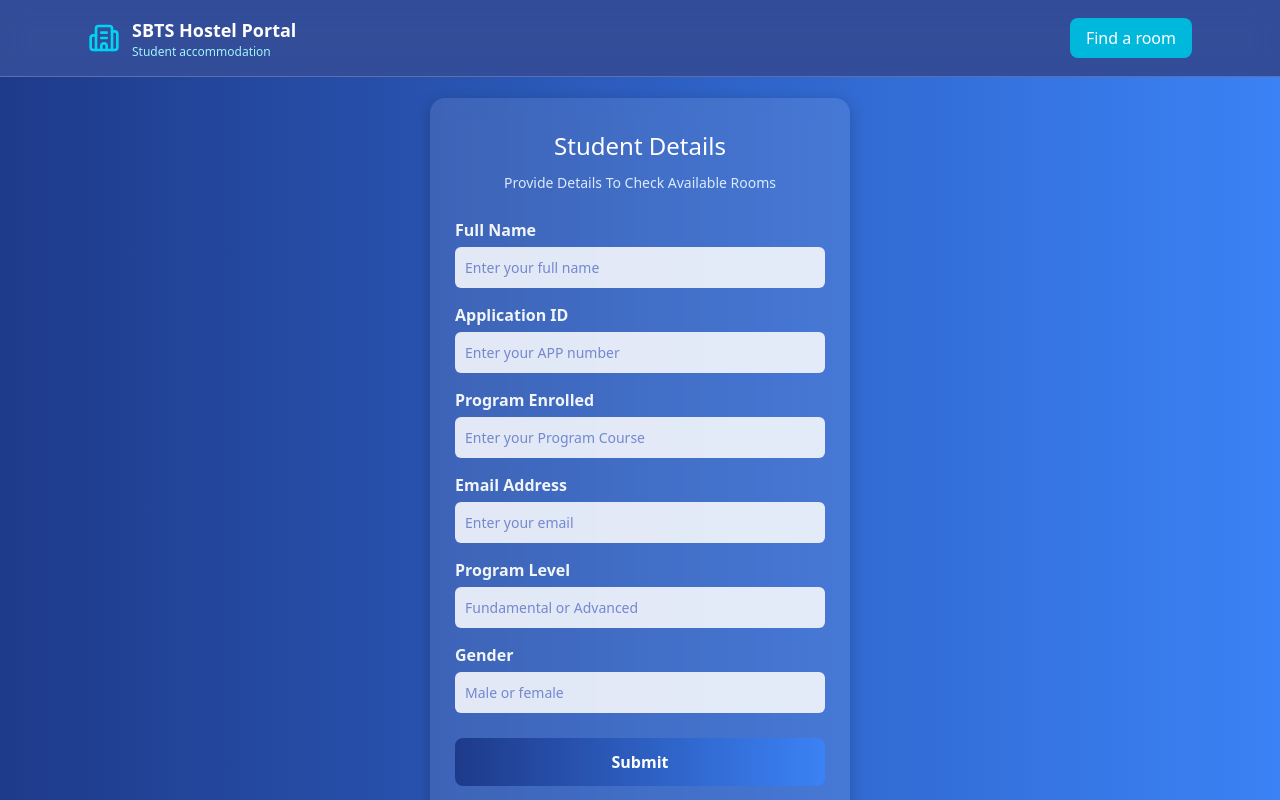
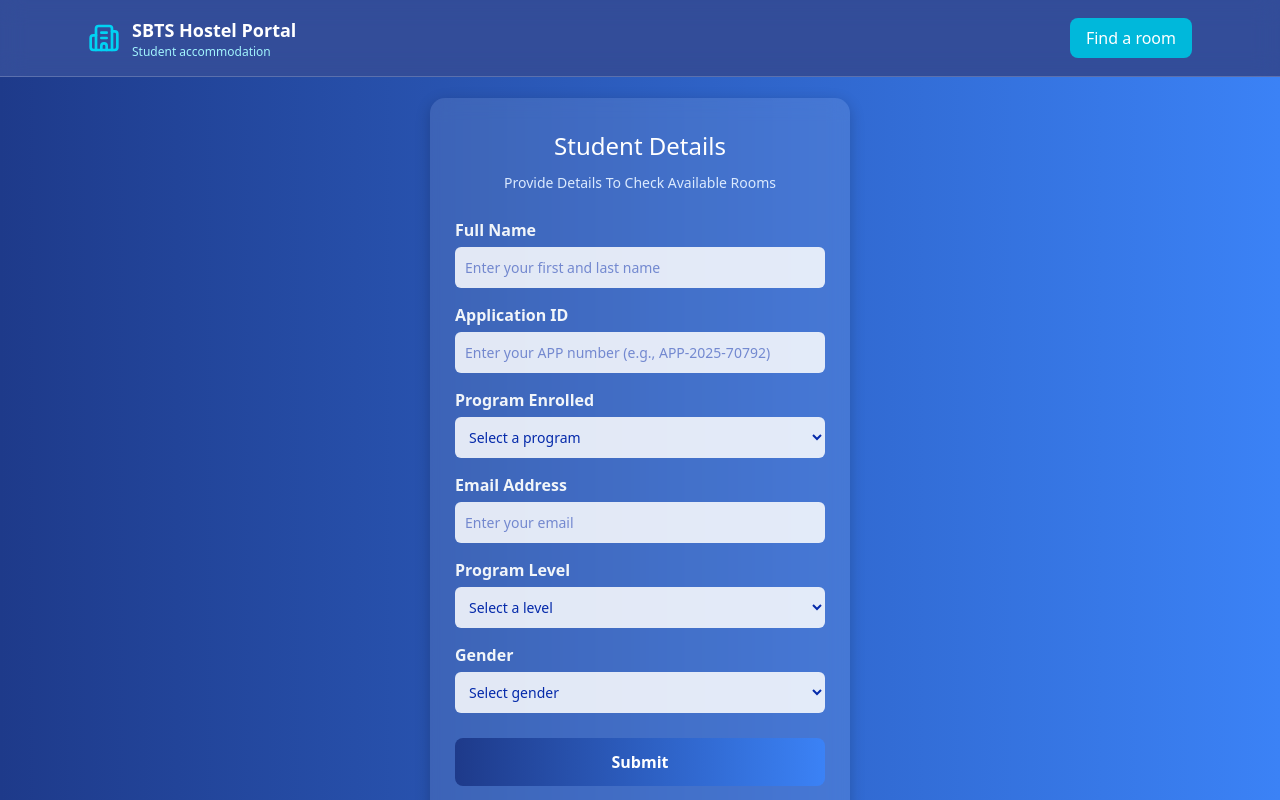
Before and after one commit to craftsman-da/hostel-system, a React (Vite) app: page /registration in a window 1280 px wide. Shown: the top 800 px of the page. Built offline with nearby package versions, Linux system fonts and the light colour scheme.

Commit message:
Updated student detail submission, awaiting Cors access at the backend

```diff
--- a/src/components/RegistrationPage.jsx
+++ b/src/components/RegistrationPage.jsx
@@ -8,53 +8,40 @@ import { useSignup } from '../hooks/UseSignup';
 const registrationSchema = z.object({
   fullname: z
     .string()
-    .min(3, "Full name must be at least 3 characters")
-    .max(50, "Full name cannot exceed 50 characters")
-    .regex(/^[a-zA-Z\s]+$/, "Full name should contain only letters and spaces"),
+    .min(3, 'Full name must be at least 3 characters')
+    .max(50, 'Full name cannot exceed 50 characters')
+    .regex(/^[a-zA-Z\s]+$/, 'Full name should contain only letters and spaces')
+    .refine(
+      (val) => val.trim().split(/\s+/).length >= 2,
+      'Please enter both first name and last name'
+    ),
 
-    app_id: z
+  appID: z
     .string()
-      .min(3, "Application ID is required")
+    .min(3, 'Application ID is required')
     .regex(
       /^APP-\d{4}-\d+$/,
       "Application ID must follow the format 'APP-YYYY-XXXXX' (e.g., APP-2025-70792)"
     ),
 
-  program: z
-    .string()
-    .min(2, "Program name is required")
-    .max(100, "Program name is too long"),
+  program: z.string().min(2, 'Program name is required'),
 
   email: z
     .string()
-    .email("Please enter a valid email address")
-    .min(5, "Email address is required"),
+    .email('Please enter a valid email address')
+    .min(5, 'Email address is required'),
 
-  level: z
-    .string()
-    .refine(
-      (val) =>
-        ["fundamental", "advanced"].includes(val.toLowerCase()),
-      "Program level must be either 'Fundamental' or 'Advanced'"
-    ),
+  programLevel: z.string().min(1, 'Program level is required'),
 
-  gender: z
-    .string()
-    .refine(
-      (val) =>
-        ["male", "female"].includes(val.toLowerCase()),
-      "Gender must be either 'Male' or 'Female'"
-    ),
+  gender: z.string().min(1, 'Gender is required'),
 });
-
-
 
 const RegistrationPage = () => {
   const navigate = useNavigate();
   const {
     register,
     handleSubmit,
-    formState: { errors }
+    formState: { errors },
   } = useForm({
     resolver: zodResolver(registrationSchema),
     defaultValues: {
@@ -64,15 +51,28 @@ const RegistrationPage = () => {
       email: '',
       programLevel: '',
       gender: '',
-    }
+    },
   });
-const { signupFn} = useSignup()
+  const { signupFn } = useSignup();
+
   const onSubmit = (data) => {
-    signupFn(data);
-     console.log(data);
+    const nameParts = data.fullname.trim().split(/\s+/);
+    const firstName = nameParts[0] || '';
+    const lastName = nameParts.slice(1).join(' ') || '';
 
+    const backendData = {
+      firstName,
+      lastName,
+      appID: data.appID,
+      email: data.email,
+      gender: data.gender.toLowerCase(),
+      program: data.program,
+      programLevel: data.programLevel.toLowerCase(),
     };
-console.log(errors)
+    signupFn(backendData);
+    console.log('Send Data', backendData);
+  };
+
   const styles = {
     body: {
       background: 'linear-gradient(to right, #1e3a8a, #3b82f6)',
@@ -126,6 +126,18 @@ console.log(errors)
         backgroundColor: 'white',
       },
     },
+    select: {
+      width: '100%',
+      color: '#052aaa',
+      padding: '10px',
+      border: 'none',
+      borderRadius: '6px',
+      fontSize: '14px',
+      outline: 'none',
+      backgroundColor: 'rgba(255, 255, 255, 0.85)',
+      appearance: 'auto',
+      cursor: 'pointer',
+    },
     button: {
       width: '100%',
       padding: '12px',
@@ -162,46 +174,76 @@ console.log(errors)
       color: '#ffb4b4',
       fontSize: '12px',
       marginTop: '5px',
-    }
+    },
   };
 
+  const programOptions = [
+    { value: '', label: 'Select a program' },
+    { value: 'Software Development', label: 'Software Development' },
+    { value: 'Cybersecurity', label: 'Cybersecurity' },
+    { value: 'Project Management', label: 'Project Management' },
+    { value: 'Call Center Attendant', label: 'Call Center Attendant' },
+    { value: 'BPO', label: 'BPO' },
+    { value: 'Emerging Technologies', label: 'Emerging Technologies' },
+  ];
+
+  const programLevelOptions = [
+    { value: '', label: 'Select a level' },
+    { value: 'Fundamental', label: 'Fundamental' },
+    { value: 'Advanced', label: 'Advanced' },
+  ];
+
+  const genderOptions = [
+    { value: '', label: 'Select gender' },
+    { value: 'Male', label: 'Male' },
+    { value: 'Female', label: 'Female' },
+  ];
 
   const formFields = [
     {
       id: 'fullname',
       label: 'Full Name',
       type: 'text',
-      placeholder: 'Enter your full name',
+      placeholder: 'Enter your first and last name',
+      component: 'input',
     },
     {
-      id: 'app_id',
+      id: 'appID',
       label: 'Application ID',
       type: 'text',
-      placeholder: 'Enter your APP number',
+      placeholder: 'Enter your APP number (e.g., APP-2025-70792)',
+      component: 'input',
     },
     {
       id: 'program',
       label: 'Program Enrolled',
-      type: 'text',
-      placeholder: 'Enter your Program Course',
+      type: 'select',
+      placeholder: '',
+      options: programOptions,
+      component: 'select',
     },
     {
       id: 'email',
       label: 'Email Address',
       type: 'email',
       placeholder: 'Enter your email',
+      component: 'input',
     },
     {
-      id: 'level',
+      id: 'programLevel',
       label: 'Program Level',
-      type: 'text',
-      placeholder: 'Fundamental or Advanced',
+      type: 'select',
+      placeholder: '',
+      options: programLevelOptions,
+      component: 'select',
     },
     {
       id: 'gender',
       label: 'Gender',
-      type: 'text',
-      placeholder: 'Male or female',
+      type: 'select',
+      placeholder: '',
+      options: genderOptions,
+      component: 'select',
     },
   ];
 
@@ -221,6 +263,8 @@ console.log(errors)
               <label htmlFor={field.id} style={styles.label}>
                 {field.label}
               </label>
+
+              {field.component === 'input' ? (
                 <input
                   type={field.type}
                   id={field.id}
@@ -228,16 +272,27 @@ console.log(errors)
                   {...register(field.id)}
                   style={styles.input}
                 />
-              {errors[field.id ] && (
-                <p style={styles.errorText}>
-                  {errors[field.id]?.message}
-                </p>
+              ) : (
+                <select
+                  id={field.id}
+                  {...register(field.id)}
+                  style={styles.select}
+                >
+                  {field.options.map((option) => (
+                    <option key={option.value} value={option.value}>
+                      {option.label}
+                    </option>
+                  ))}
+                </select>
+              )}
+
+              {errors[field.id] && (
+                <p style={styles.errorText}>{errors[field.id]?.message}</p>
               )}
             </div>
           ))}
 
-
-          <button type="submit" style={styles.button}>
+          <button type='submit' style={styles.button}>
             Submit
           </button>
         </form>
--- a/src/components/RoomSelectionPage.jsx
+++ b/src/components/RoomSelectionPage.jsx
@@ -13,8 +13,8 @@ const RoomSelectionPage = () => {
   const navigate = useNavigate();
 
   const studentInfo = {
-    name: 'Mr. Patrick',
-    appId: 'STD001',
+    name: 'Sir. Patrick',
+    appId: 'APP-2025-19707',
     program: 'Cyber Security',
     level: 'Advanced Level',
     gender: 'Male',
@@ -26,7 +26,7 @@ const RoomSelectionPage = () => {
       block: 'Block A',
       capacity: 2,
       occupied: 1,
-      price: '40k/Month',
+      price: '10k/Week',
       gender: 'Male',
     },
     {
@@ -34,7 +34,7 @@ const RoomSelectionPage = () => {
       block: 'Block E',
       capacity: 2,
       occupied: 1,
-      price: '40k/Month',
+      price: '10k/Week',
       gender: 'Male',
     },
 
@@ -43,7 +43,7 @@ const RoomSelectionPage = () => {
       block: 'Block E',
       capacity: 2,
       occupied: 1,
-      price: '40k/Month',
+      price: '10k/Week',
       gender: 'Female',
     },
     {
@@ -51,7 +51,7 @@ const RoomSelectionPage = () => {
       block: 'Block E',
       capacity: 1,
       occupied: 0,
-      price: '40k/Month',
+      price: '10k/Week',
       gender: 'Female',
     },
     // Add more rooms as needed
--- a/src/components/VerificationPage.jsx
+++ b/src/components/VerificationPage.jsx
@@ -21,9 +21,7 @@ const VerificationPage = ({
           <div className='w-20 h-20 bg-cyan-100 rounded-full flex items-center justify-center mx-auto mb-4'>
             <User className='w-10 h-10 text-cyan-600' />
           </div>
-          <h2 className='text-2xl font-bold text-blue-900 mb-2'>
-            Student Identity
-          </h2>
+          <h2 className='text-2xl font-bold text-blue-900 mb-2'>Find A Room</h2>
           <p className='text-gray-600'>Enter your Application ID to proceed</p>
         </div>
 
--- a/src/hooks/useSignup.js
+++ b/src/hooks/useSignup.js
@@ -1,4 +1,3 @@
-
 import { useMutation } from 'react-query';
 import { Authservice } from '../services/auth';
 import { useNavigate } from 'react-router-dom';
@@ -6,15 +5,14 @@ import { useNavigate } from 'react-router-dom';
 export const useSignup = () => {
   const navigate = useNavigate();
 
-
   const { mutate: signupFn, isPending: isSignupPending } = useMutation({
     mutationFn: Authservice.signup,
     mutationKey: ['signup'],
     onSuccess: ({ data }) => {
-
+      navigate('/identify');
     },
     onError: (error) => {
-
+      console.error('Registration failed:', error);
     },
   });
 
```
Lines whose indentation alone changed are shown as unchanged.
